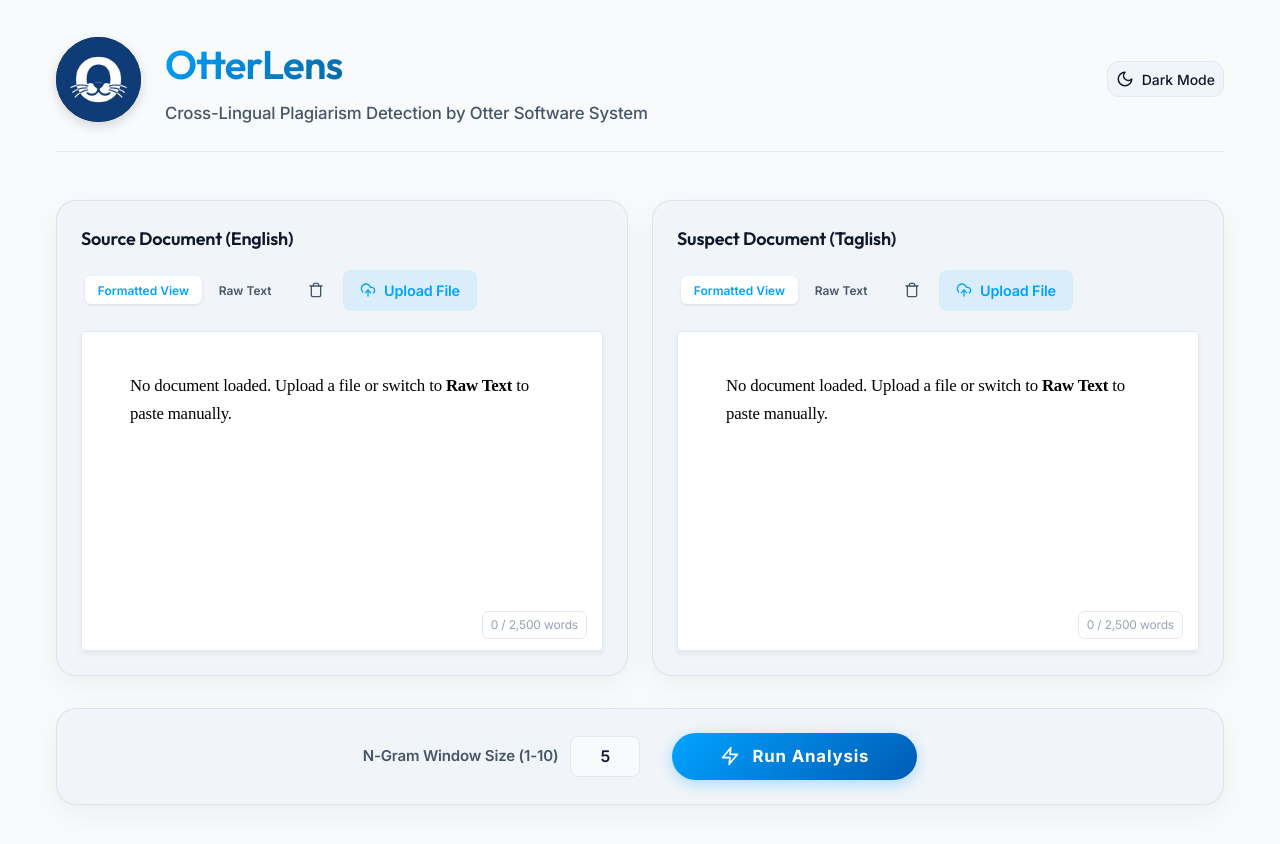
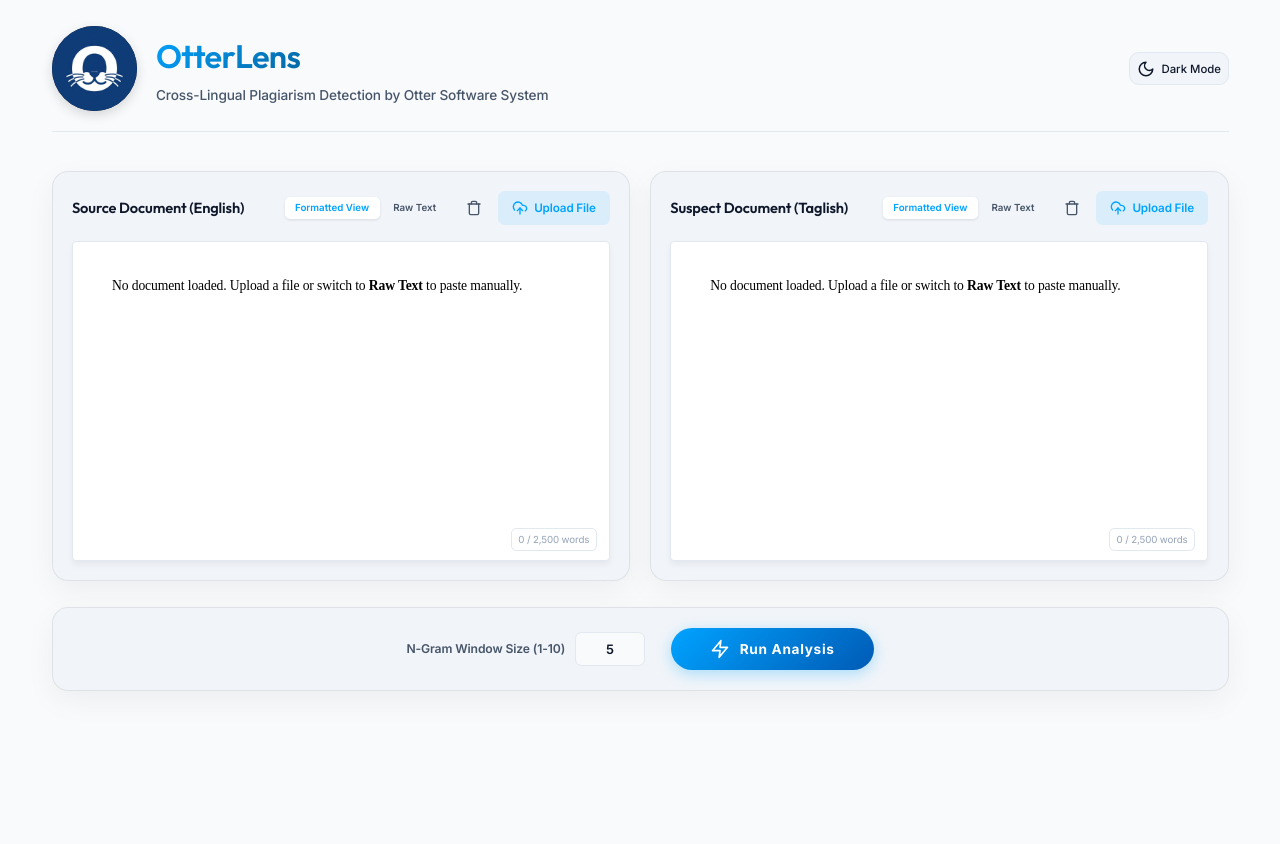
Before and after one commit to skeg-16/rabin-karp-algorithm, a React (Vite) app in the folder frontend/: page / in a window 1280 px wide. Shown: the top 844 px of the page. After the commit the page ends 800 px from the top, so only its background shows below. Built offline with nearby package versions, Linux system fonts and the light colour scheme.

Commit message:
style: globally scale down UI to match 80% zoom preference

```diff
--- a/frontend/src/App.css
+++ b/frontend/src/App.css
@@ -922,7 +922,6 @@
   justify-content: space-between;
   align-items: center;
   width: 100%;
-  flex-wrap: wrap;
   gap: 1rem;
 }
 
--- a/frontend/src/index.css
+++ b/frontend/src/index.css
@@ -35,6 +35,10 @@
   font-family: var(--font-sans);
   -webkit-font-smoothing: antialiased;
   -moz-osx-font-smoothing: grayscale;
+}
+
+html {
+  font-size: 13px;
 }
 
 html.dark {
```
